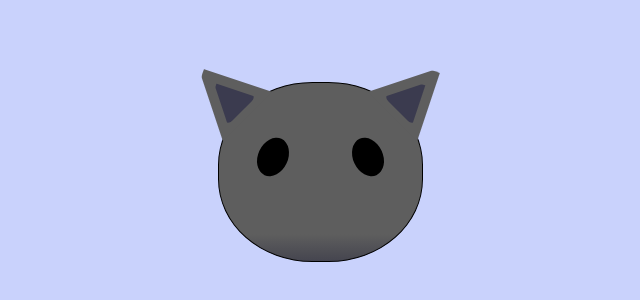
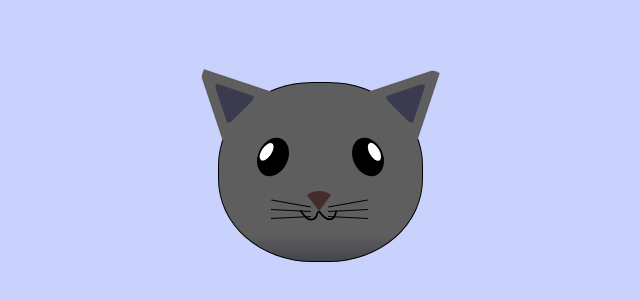
Before and after one commit to Cristh72/theCatCss, a plain HTML site: page catCSS/index.html in a window 1280 px wide. Shown: the part 228-528 px from the top of the page, without its empty margins (320-960 px from the left). Drawn offline with Linux system fonts and the light colour scheme.

```diff
--- a/catCSS/index.html
+++ b/catCSS/index.html
@@ -27,6 +27,23 @@
                     <div class="cat-right-inner-eye"></div>
                 </div>
             </div>
+            <div class="cat-nose"></div>
+            <div class="cat-mouth">
+                <div class="cat-mouth-line-left "></div>
+                <div class="cat-mouth-line-right "></div>
+            </div>
+            <div class="cat-whiskers">
+                <div class="cat-whiskers-left">
+                    <div class="cat-whisker-left-top"></div>
+                    <div class="cat-whisker-left-middle"></div>
+                    <div class="cat-whisker-left-bottom"></div>
+                </div>
+                <div class="cat-whiskers-right">
+                    <div class="cat-whisker-right-top"></div>
+                    <div class="cat-whisker-right-middle"></div>
+                    <div class="cat-whisker-right-bottom"></div>
+                </div>
+            </div>
         </div>
     </main>
 </body>
--- a/catCSS/styles.css
+++ b/catCSS/styles.css
@@ -93,3 +93,115 @@
     border-radius:60%;
     transform: rotate(-25deg);
 }
+
+.cat-left-inner-eye{
+    background-color: #fff;
+    width: 10px;
+    height: 20px;
+    position:absolute;
+    top: 8px;
+    left: 2px;
+    border-radius: 60%;
+    transform: rotate(10deg);
+}
+
+.cat-right-inner-eye{
+    background-color: #fff;
+    width: 10px;
+    height: 20px;
+    position:absolute;
+    top: 8px;
+    left: 18px;
+    border-radius: 60%;
+    transform: rotate(-5deg);
+}
+
+.cat-nose{
+    position: absolute;
+    top: 108px;
+    left: 85px;
+    border-top-left-radius: 50%;
+    border-bottom-right-radius: 50%;
+    border-bottom-left-radius: 50%;
+    transform: rotate(180deg);
+    border-left: 15px solid transparent;
+    border-right: 15px solid transparent;
+    border-bottom: 20px solid #442c2c;
+}
+
+.cat-mouth div{
+    width: 30px;
+    height:50px;
+    border: 2px solid #000;
+    border-radius: 190%/190px 150px 0 0;
+    border-color: black transparent transparent transparent;
+}
+
+.cat-mouth-line-left{
+    position: absolute;
+    top: 88px;
+    left: 74px;
+    transform: rotate(170deg);
+}
+
+.cat-mouth-line-right{
+    position: absolute;
+    top: 88px;
+    left: 91px;
+    transform: rotate(165deg);
+}
+
+.cat-whiskers-left div{
+    background-color: #000;
+    width: 40px;
+    height:1px;
+}
+
+
+.cat-whiskers-right div{
+    background-color: #000;
+    width: 40px;
+    height:1px;
+}
+
+.cat-whisker-left-top{
+    position: absolute;
+    top: 120px;
+    left: 52px;
+    transform: rotate(10deg);
+}
+
+.cat-whisker-left-middle{
+    position: absolute;
+    top: 127px;
+    left: 52px;
+    transform: rotate(3deg);
+}
+
+.cat-whisker-left-bottom {
+    position: absolute;
+    top: 134px;
+    left: 52px;
+    transform: rotate(-3deg);
+}
+
+.cat-whisker-right-top {
+    position: absolute;
+    top: 120px;
+    left: 109px;
+    transform: rotate(-10deg);
+}
+
+.cat-whisker-right-middle{
+    position: absolute;
+    top: 127px;
+    left: 109px;
+    transform: rotate(-3deg);
+}
+
+.cat-whisker-right-bottom{
+    position: absolute;
+    top: 134px;
+    left: 109px;
+    transform: rotate(3deg);
+}
```
